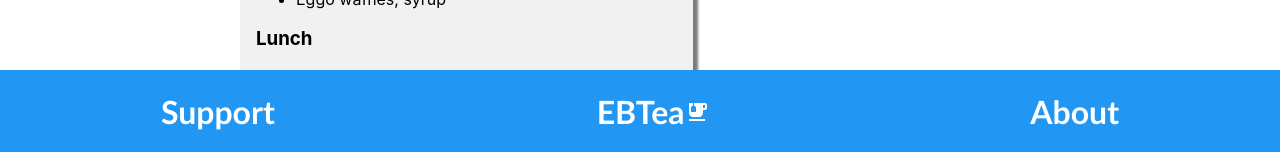
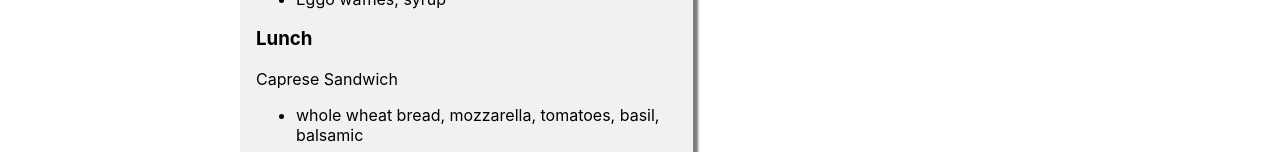
Before and after one commit to awest25/SimplyEBT, a React (Create React App) app: page / in a window 1280 px wide. Shown: the part 648-800 px from the top of the page. Built offline with nearby package versions, Linux system fonts and the light colour scheme; no server answers.

Commit message:
Footer fixed?

```diff
--- a/src/styles/FooterStyles.css
+++ b/src/styles/FooterStyles.css
@@ -1,23 +1,18 @@
+.body {
+    display: flex;
+    flex-direction: column;
+}
 .Entire-Footer {
-    display: flex;
+    width: 100%;
     justify-content: space-around;
-    left: 0;
-    bottom: 0;
-    width: 100%;
     color: #FFFFFF;
     font-family: "Gill Sans", sans-serif;
 }
 
 .Footer {
     background-color: #2196f3;
-    position: fixed;
-    left: 0;
-    bottom: 0;
-    width: 100%;
-
 }
 
 .individual-Titles {
     font-size: 1em;
-
 }
```
